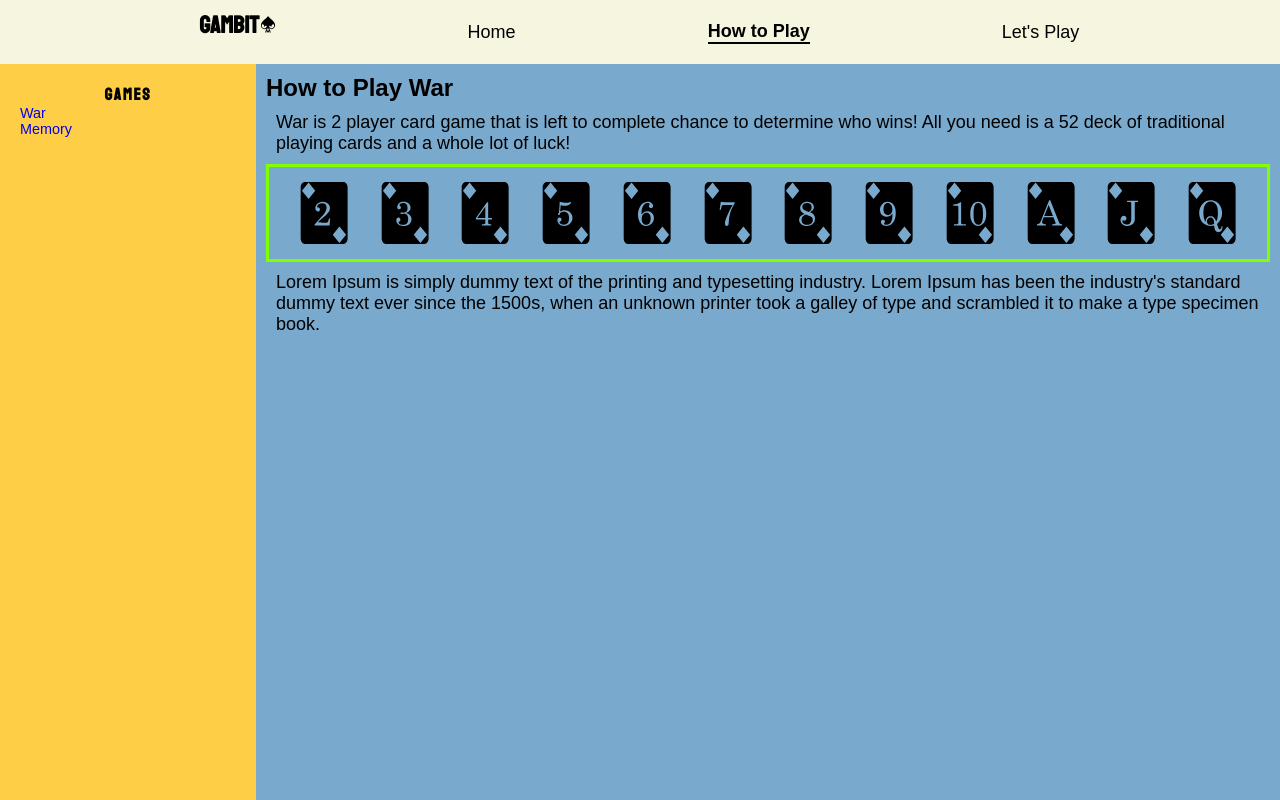
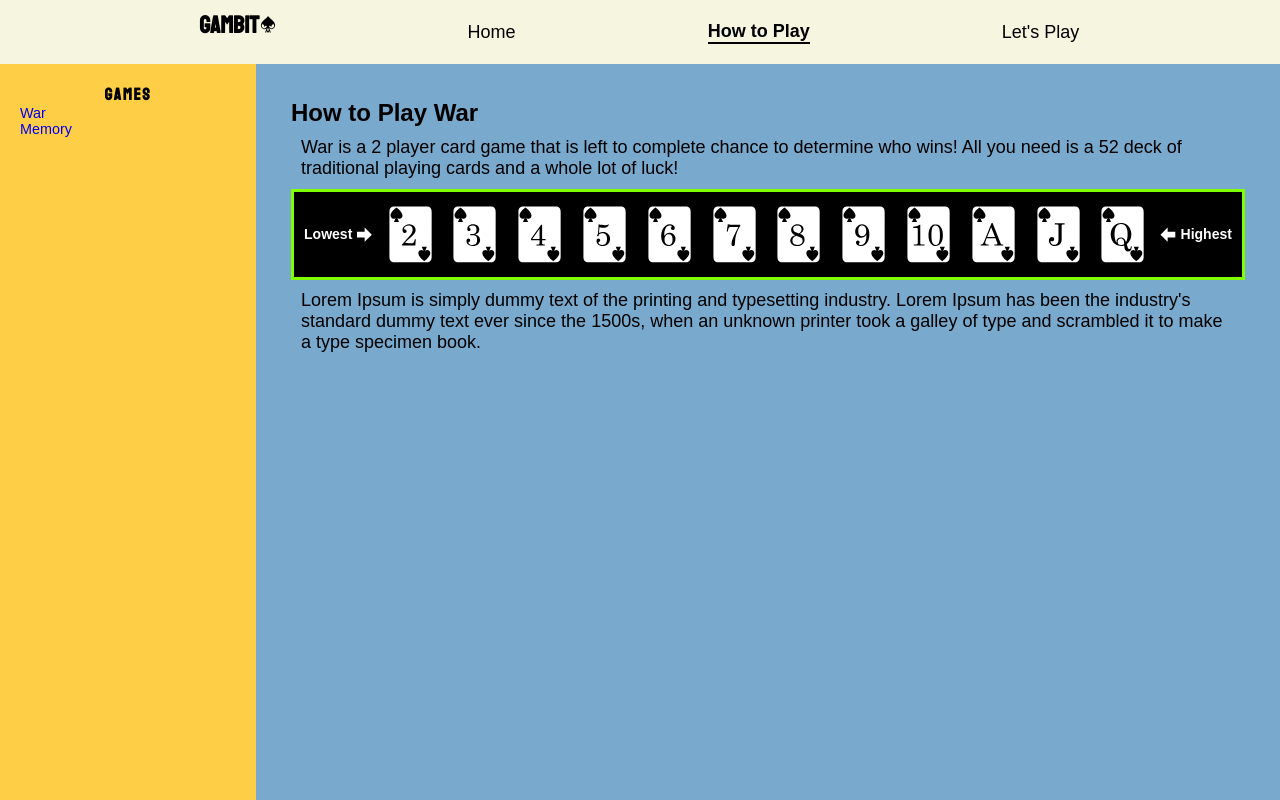
Before and after one commit to chrisvsanchez/GAMBIT, a React (Create React App) app: page /how-to-play in a window 1280 px wide. Built offline with nearby package versions, Linux system fonts and the light colour scheme.

Commit message:
added cards in instructions section

```diff
--- a/src/Components/GameInstructions/War.js
+++ b/src/Components/GameInstructions/War.js
@@ -1,41 +1,48 @@
 import React from "react";
 import styled from "styled-components/macro";
 import {
-  GiCard2Diamonds,
-  GiCard3Diamonds,
-  GiCard4Diamonds,
-  GiCard5Diamonds,
-  GiCard6Diamonds,
-  GiCard7Diamonds,
-  GiCard8Diamonds,
-  GiCard9Diamonds,
-  GiCardAceDiamonds,
-  GiCardJackDiamonds,
-  GiCard10Diamonds,
-  GiCardQueenDiamonds,
+  GiCard2Spades,
+  GiCard3Spades,
+  GiCard4Spades,
+  GiCard5Spades,
+  GiCard6Spades,
+  GiCard7Spades,
+  GiCard8Spades,
+  GiCard9Spades,
+  GiCardAceSpades,
+  GiCardJackSpades,
+  GiCard10Spades,
+  GiCardQueenSpades,
 } from "react-icons/gi";
+import { ImArrowRight, ImArrowLeft } from "react-icons/im";
 const War = () => {
   return (
     <InstructionWrapper>
       <h1>How to Play War</h1>
       <p>
-        War is 2 player card game that is left to complete chance to determine
+        War is a 2 player card game that is left to complete chance to determine
         who wins! All you need is a 52 deck of traditional playing cards and a
         whole lot of luck!
       </p>
-      <div>
-        <GiCard2Diamonds />
-        <GiCard3Diamonds />
-        <GiCard4Diamonds />
-        <GiCard5Diamonds />
-        <GiCard6Diamonds />
-        <GiCard7Diamonds />
-        <GiCard8Diamonds />
-        <GiCard9Diamonds />
-        <GiCard10Diamonds />
-        <GiCardAceDiamonds />
-        <GiCardJackDiamonds />
-        <GiCardQueenDiamonds />
+      <div style={{ backgroundColor: "black" }}>
+        <h3>Lowest</h3>
+        <ImArrowRight className={"arrows"} />
+
+        <GiCard2Spades />
+
+        <GiCard3Spades />
+        <GiCard4Spades />
+        <GiCard5Spades />
+        <GiCard6Spades />
+        <GiCard7Spades />
+        <GiCard8Spades />
+        <GiCard9Spades />
+        <GiCard10Spades />
+        <GiCardAceSpades />
+        <GiCardJackSpades />
+        <GiCardQueenSpades />
+        <ImArrowLeft className={"arrows"} />
+        <h3>Highest</h3>
       </div>
       <p>
         Lorem Ipsum is simply dummy text of the printing and typesetting
@@ -50,6 +57,7 @@ const InstructionWrapper = styled.div`
   display: flex;
   flex-direction: column;
   height: 98%;
+  padding: 25px;
   h1 {
     height: auto;
   }
@@ -68,6 +76,19 @@ const InstructionWrapper = styled.div`
     svg {
       height: auto;
       width: 4rem;
+      color: white;
+      /* background-color: red; */
+    }
+    .arrows {
+      width: 1.5rem;
+      color: black;
+      background-color: transparent;
+      color: white;
+      padding: 0 5px;
+    }
+    h3 {
+      height: auto;
+      color: white;
     }
   }
 `;
```
